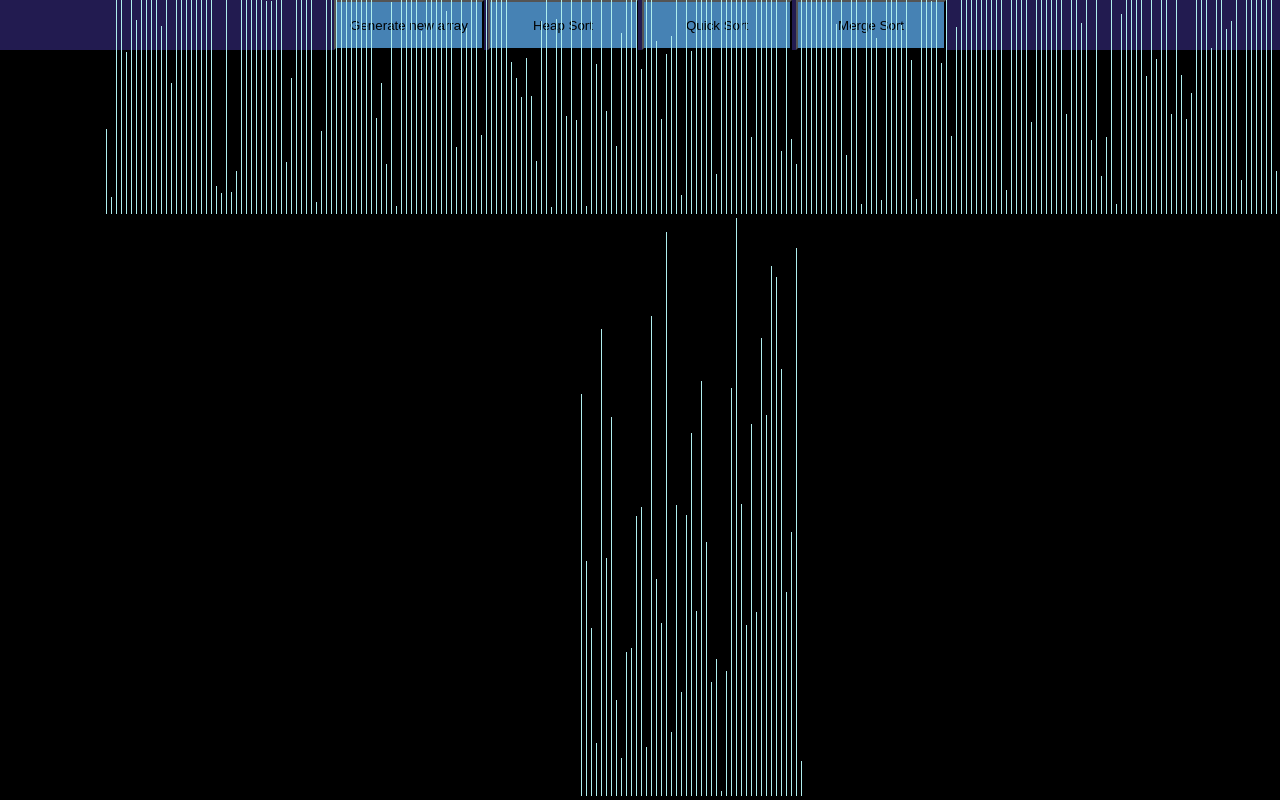
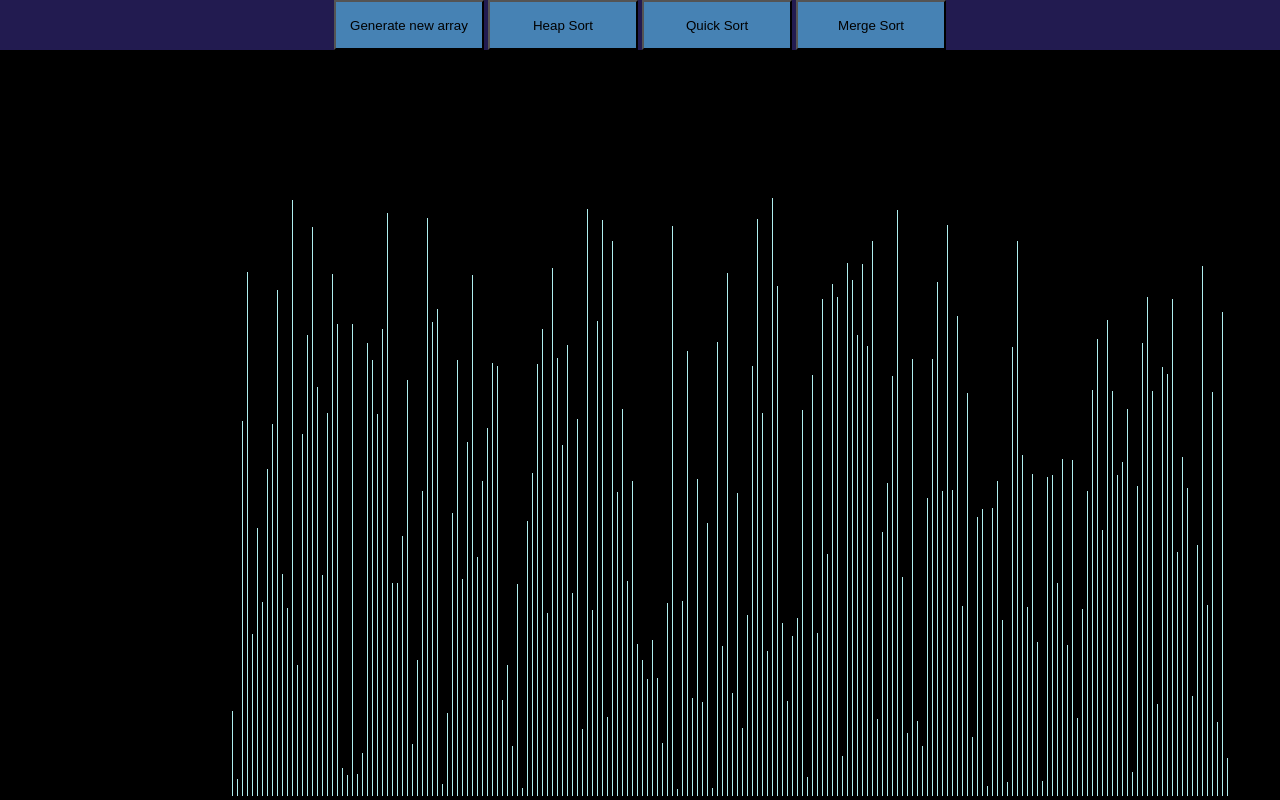
Before and after one commit to hampusrosvall/sorting-visualizer, a React (Create React App) app: page / in a window 1280 px wide. Built offline with nearby package versions, Linux system fonts and the light colour scheme.

Commit message:
updated ui

```diff
--- a/src/SortingVisualizer/SortingVisualizer.css
+++ b/src/SortingVisualizer/SortingVisualizer.css
@@ -8,7 +8,7 @@
 .array-container {
   position: absolute;
   bottom: 0%;
-  left: 8%;
+  left: 18%;
 }
 
 .button {
--- a/src/SortingVisualizer/SortingVisualizer.jsx
+++ b/src/SortingVisualizer/SortingVisualizer.jsx
@@ -6,7 +6,7 @@ import mergeSort from "../sortingAlgorithms/mergeSort.js";
 
 const LOWERBOUND = 5;
 const UPPERBOUND = 600;
-const SIZE = 280;
+const SIZE = 200;
 const STANDARD_COLOR = "paleturquoise";
 const COMPARING_COLOR = "red";
 const SPEED = 10;
```
